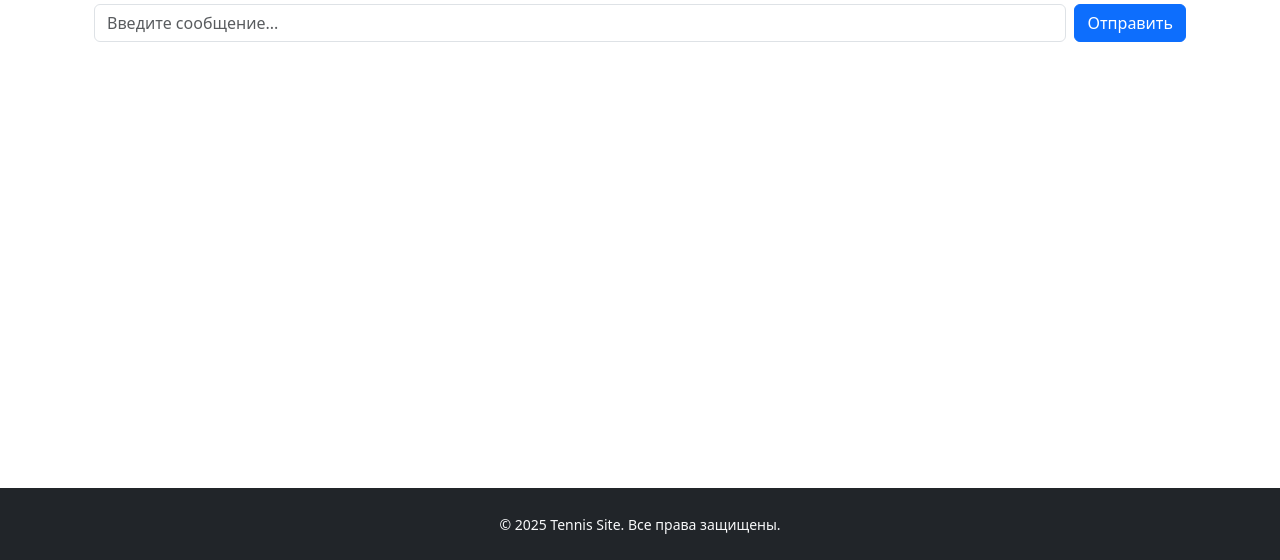
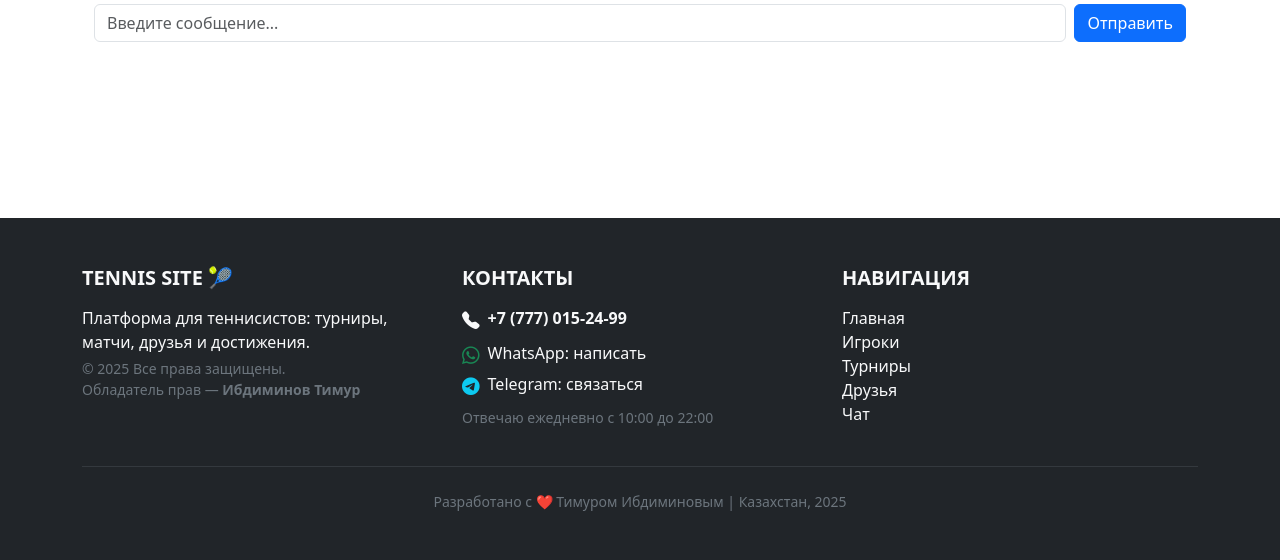
Before and after one commit to tipbandit52-stack/tennis_site, a Django app: page /chat/4/ in a window 1280 px wide. Shown: the part 240-800 px from the top of the page. Run offline with Django 5.2, Linux system fonts and the light colour scheme; a user stored in the database is signed in; data comes from the database, SQL or seed files in the repository; some libraries are stand-ins or nearby versions.

Commit message:
Initial commit

```diff
--- a/tennis_site/players/templates/base.html
+++ b/tennis_site/players/templates/base.html
@@ -81,10 +81,45 @@
     {% block content %}{% endblock %}
   </main>
 
-  <!-- Футер -->
-  <footer class="bg-dark text-light py-4">
-    <div class="container text-center">
-      <small>© 2025 Tennis Site. Все права защищены.</small>
+    <!-- Футер -->
+  <footer class="bg-dark text-light py-5 mt-auto">
+    <div class="container">
+      <div class="row text-center text-md-start">
+        <!-- Левая колонка -->
+        <div class="col-md-4 mb-4 mb-md-0">
+          <h5 class="text-uppercase fw-bold mb-3">Tennis Site 🎾</h5>
+          <p class="mb-1">Платформа для теннисистов: турниры, матчи, друзья и достижения.</p>
+          <p class="text-secondary small mb-0">© 2025 Все права защищены.</p>
+          <p class="text-secondary small">Обладатель прав — <strong>Ибдиминов Тимур</strong></p>
+        </div>
+
+        <!-- Средняя колонка -->
+        <div class="col-md-4 mb-4 mb-md-0">
+          <h5 class="text-uppercase fw-bold mb-3">Контакты</h5>
+          <p class="mb-2"><i class="bi bi-telephone-fill me-2"></i><strong>+7 (777) 015-24-99</strong></p>
+          <p class="mb-1"><i class="bi bi-whatsapp me-2 text-success"></i>WhatsApp: <a href="https://wa.me/77770152499" class="text-light text-decoration-none">написать</a></p>
+          <p class="mb-1"><i class="bi bi-telegram me-2 text-info"></i>Telegram: <a href="https://t.me/+77770152499" class="text-light text-decoration-none">связаться</a></p>
+          <p class="text-secondary small mt-2 mb-0">Отвечаю ежедневно с 10:00 до 22:00</p>
+        </div>
+
+        <!-- Правая колонка -->
+        <div class="col-md-4">
+          <h5 class="text-uppercase fw-bold mb-3">Навигация</h5>
+          <ul class="list-unstyled">
+            <li><a href="{% url 'index' %}" class="text-light text-decoration-none">Главная</a></li>
+            <li><a href="{% url 'players_list' %}" class="text-light text-decoration-none">Игроки</a></li>
+            <li><a href="{% url 'tournaments:tournaments_list' %}" class="text-light text-decoration-none">Турниры</a></li>
+            <li><a href="{% url 'friends_list' %}" class="text-light text-decoration-none">Друзья</a></li>
+            <li><a href="{% url 'chat:inbox' %}" class="text-light text-decoration-none">Чат</a></li>
+          </ul>
+        </div>
+      </div>
+
+      <hr class="border-secondary my-4">
+
+      <div class="text-center small text-secondary">
+        Разработано с ❤️ Тимуром Ибдиминовым | Казахстан, 2025
+      </div>
     </div>
   </footer>
 
--- a/tennis_site/static/styles.css
+++ b/tennis_site/static/styles.css
@@ -239,3 +239,12 @@
 body {
   background-color: #ffffff; /* светло-серый */
 }
+
+footer a:hover {
+  text-decoration: underline;
+}
+
+footer .bi {
+  font-size: 1.1rem;
+  vertical-align: middle;
+}
```
Also changed, not shown: 1 other file.
